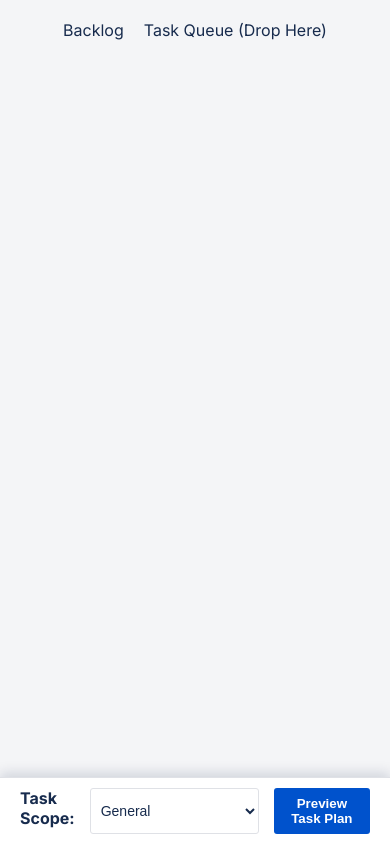
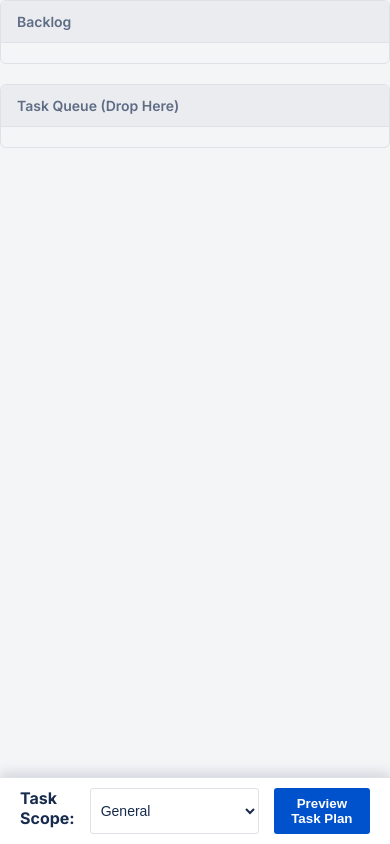
Before and after one commit to sudhirkumarlearn360/zira-automation, a Django app: template frontend/templates/jira/epic_stories.html in a window 390 px wide. Run offline with Django 4.2, Linux system fonts and the light colour scheme; the template is opened without the code that fills it, so the values that code supplies are empty; parts of the project's set-up code (start-up, migrations or seed data) failed here and were passed over.

Commit message:
feat: Implement a responsive Kanban board UI with custom scrollbars, add a test user creation script, and temporarily disable task creation.

```diff
--- a/assets/css/theme.css
+++ b/assets/css/theme.css
@@ -68,3 +68,44 @@ select, input, textarea {
     color: var(--text-primary) !important;
     border-color: var(--border-color) !important;
 }
+
+/* Custom Scrollbar Implementation */
+::-webkit-scrollbar {
+    width: 8px;
+    height: 8px;
+}
+
+::-webkit-scrollbar-track {
+    background: transparent;
+}
+
+::-webkit-scrollbar-thumb {
+    background: #dfe1e6; /* Lighter gray for better visibility on light bg */
+    border-radius: 10px;
+    border: 2px solid transparent;
+    background-clip: content-box;
+}
+
+::-webkit-scrollbar-thumb:hover {
+    background-color: #c1c7d0;
+}
+
+/* Dark Mode Scrollbar */
+[data-theme="dark"] ::-webkit-scrollbar-thumb {
+    background: #454f59;
+    border-color: transparent;
+}
+
+[data-theme="dark"] ::-webkit-scrollbar-thumb:hover {
+    background-color: #596773;
+}
+
+/* Firefox Support */
+* {
+    scrollbar-width: thin;
+    scrollbar-color: #dfe1e6 transparent;
+}
+
+[data-theme="dark"] * {
+    scrollbar-color: #454f59 transparent;
+}
--- a/backend/apps/jira_app/views.py
+++ b/backend/apps/jira_app/views.py
@@ -110,7 +110,8 @@ class CreateConfirmedTasksView(View):
                 content = task_item.get('generated_content')
 
                 # Create Task
-                new_task = jira_service.create_task(epic_key, content)
+                # new_task = jira_service.create_task(epic_key, content)
+                new_task = None # jira_service.create_task(epic_key, content)
 
                 if new_task:
                     results.append({'key': original_key, 'status': 'CREATED', 'new_task_key': new_task.get('key')})
--- a/frontend/templates/base.html
+++ b/frontend/templates/base.html
@@ -185,11 +185,20 @@
 
         .workspace {
             flex: 1;
-            overflow: hidden;
+            overflow-y: auto; /* Enable vertical scrolling */
+            overflow-x: hidden;
             padding: 20px 40px;
             display: flex;
             gap: 20px;
-            justify-content: center; /* Center content if needed, else remove */
+            justify-content: center;
+        }
+
+        /* Responsive Padding */
+        @media (max-width: 768px) {
+            .workspace {
+                padding: 15px;
+                flex-direction: column;
+            }
         }
 
         /* Auth Page Specials */
--- a/frontend/templates/jira/epic_stories.html
+++ b/frontend/templates/jira/epic_stories.html
@@ -31,6 +31,71 @@
     .action-btn:hover { background: #dfe1e6; color: #172b4d; }
     .action-btn.primary { color: #0052cc; background: rgba(0, 82, 204, 0.1); }
     .action-btn.primary:hover { background: rgba(0, 82, 204, 0.2); }
+
+    /* Kanban Board Layout Overrides */
+    .workspace {
+        overflow-y: hidden !important; /* Disable global scroll for board feel */
+        flex-direction: row !important; /* Force row on desktop */
+        align-items: stretch;
+    }
+
+    .board-container {
+        display: flex;
+        gap: 20px;
+        width: 100%;
+        height: 100%; /* Fill workspace */
+    }
+
+    .column-container {
+        flex: 1;
+        display: flex;
+        flex-direction: column;
+        background: #f4f5f7;
+        border-radius: 6px;
+        height: 100%;
+        max-height: 100%;
+        border: 1px solid #dfe1e6;
+        min-width: 300px; /* Prevent too narrow columns */
+        overflow: hidden;
+    }
+
+    .column-header {
+        padding: 12px 16px;
+        font-weight: 600;
+        color: #5e6c84;
+        font-size: 14px;
+        background: #ebecf0;
+        border-bottom: 1px solid #dfe1e6;
+        border-radius: 6px 6px 0 0;
+        flex-shrink: 0; /* Header doesn't shrink */
+    }
+
+    .story-list {
+        flex: 1;
+        overflow-y: auto; /* Independent column scroll */
+        padding: 10px;
+    }
+
+    /* Mobile Responsiveness */
+    @media (max-width: 768px) {
+        .workspace {
+            overflow-y: auto !important; /* Re-enable global scroll for mobile */
+            flex-direction: column !important;
+            display: block !important; /* Simplify layout */
+        }
+
+        .board-container {
+            flex-direction: column;
+            height: auto;
+            gap: 20px;
+        }
+
+        .column-container {
+            height: auto;
+            max-height: 500px; /* Limit height on mobile so you can scroll past it */
+            min-width: 0;
+        }
+    }
 
     /* Modal Styles */
     .modal { display: none; position: fixed; top: 0; left: 0; width: 100%; height: 100%; background: rgba(9, 30, 66, 0.54); justify-content: center; align-items: center; z-index: 200; }
@@ -85,11 +150,12 @@
         display: inline-flex;
         align-items: center;
         justify-content: center;
+        border-radius: 3px;
     }
     .move-btn:hover { background: rgba(0, 82, 204, 0.2); }
 </style>
 
-<div class="workspace">
+<div class="board-container">
   <div class="column-container" id="backlogCol">
     <div class="column-header">Backlog</div>
     <div class="story-list" id="stories">
```
Also changed, not shown: create_test_user.py (added, +7 -0 lines), rdfkdsf.txt (added, +46 -0 lines), requirements.txt (added, +46 -0 lines).
